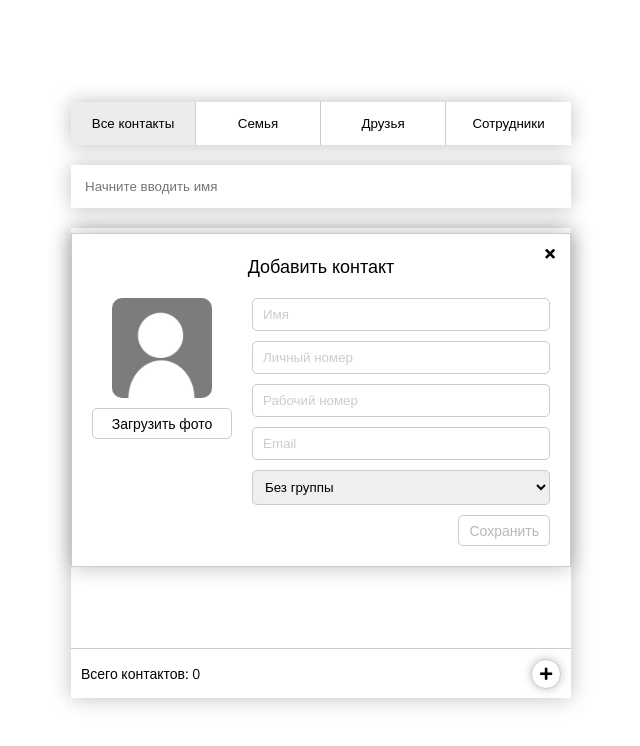
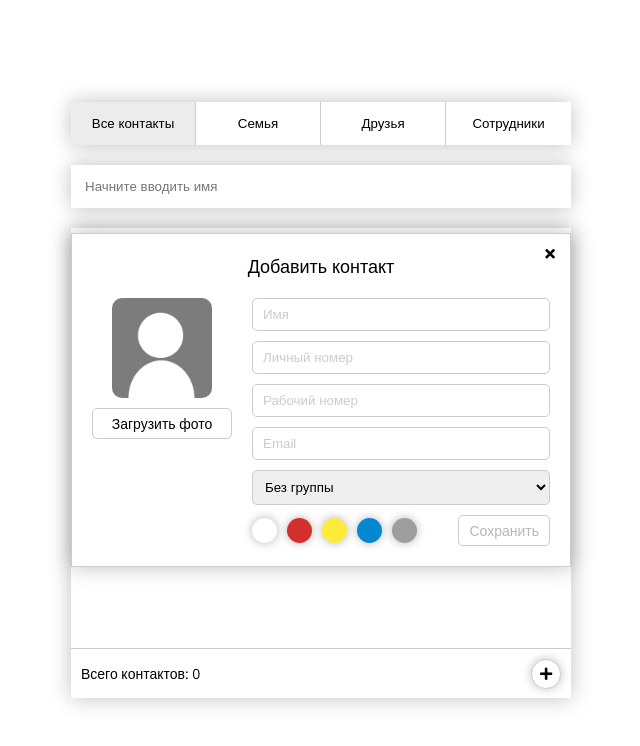
Before and after one commit to rkoshovyi/vue-contacts, a Vue app: page / in a window 1280 px wide. Both pictures are taken after a click on the element 865 px from the left and 673 px from the top of the page. Shown: the top 746 px of the page, without its empty margins (319-959 px from the left). Built offline with nearby package versions, Linux system fonts and the light colour scheme.

Commit message:
group search fix, added binding colors to contacts, added confirm modals

```diff
--- a/src/components/AddEditModal.vue
+++ b/src/components/AddEditModal.vue
@@ -47,11 +47,19 @@
                     :value="group.name">{{ group.name }}</option>
           </select>
         </div>
+        <div class="modal-inputs-bottom">
+          <ul class="modal-contact-colors">
+            <li class="modal-contact-color"
+                v-for="color in colors"
+                :class="color.colorName"
+                @click="newContact.color = color.colorName"></li>
+          </ul>
           <div class="save-contact-button">
             <input type="submit" value="Сохранить"
                    @click="$emit('addContact', newContact), hideModals()"
                    @click.prevent.self
                    :disabled="required">
+          </div>
       </div>
       </div>
     </div>
@@ -100,11 +108,19 @@
                     :value="group.name">{{ group.name }}</option>
           </select>
         </div>
+        <div class="modal-inputs-bottom">
+          <ul class="modal-contact-colors">
+            <li class="modal-contact-color"
+                v-for="color in colors"
+                :class="color.colorName"
+                @click="editableContact.color = color.colorName"></li>
+          </ul>
           <div class="save-contact-button">
             <input type="submit" value="Сохранить"
                    @click="$emit('editContact', [editableContact, indexOfEdit]), hideModals()"
                    @click.prevent.self
                    :disabled="required">
+          </div>
       </div>
       </div>
     </div>
@@ -131,7 +147,8 @@ export default {
         email: null,
         image: '',
         isFavorite: false,
-        contactGroup: 'Без группы'
+        contactGroup: 'Без группы',
+        color: 'white'
       },
       editableContact: {},
       disabled: true,
@@ -149,6 +166,23 @@ export default {
           name: 'Сотрудники'
         }
       ],
+      colors: [
+        {
+          colorName: 'white'
+        },
+        {
+          colorName: 'red'
+        },
+        {
+          colorName: 'yellow'
+        },
+        {
+          colorName: 'blue'
+        },
+        {
+          colorName: 'gray'
+        }
+      ]
     }
   },
   computed: {
@@ -189,7 +223,6 @@ export default {
     editContactShow(editableContactInfo, index) {
       this.isEditContactShow = true;
       this.isAddContactShow = false;
-
       this.editableContact = cloneDeep(editableContactInfo);
       this.indexOfEdit = index;
     },
@@ -197,7 +230,6 @@ export default {
     hideModals() {
       this.isAddContactShow = false;
       this.isEditContactShow = false;
-
       this.clearInputs();
     },
 
@@ -351,6 +383,50 @@ export default {
         }
     }
 
+    .modal-inputs-bottom {
+      display: flex;
+      justify-content: space-between;
+    }
+
+    .modal-contact-colors {
+      display: flex;
+      align-items: center;
+    }
+
+    .modal-contact-color {
+      width: 25px;
+      height: 25px;
+      margin-right: 10px;
+      border-radius: 50%;
+      transition: .3s;
+      cursor: pointer;
+      box-shadow: 0 0 10px rgba(#000, .3);
+
+      &.white {
+        background-color: white;
+      }
+
+      &.red {
+        background-color: #D32F2F;
+      }
+
+      &.yellow {
+        background-color: #FFEB3B;
+      }
+
+      &.blue {
+        background-color: #0288D1;
+      }
+
+      &.gray {
+        background-color: #9E9E9E;
+      }
+
+      &:hover {
+        transform: scale(1.1);
+      }
+    }
+
     .modal-close {
         position: absolute;
         top: 10px;
--- a/src/components/Contacts.vue
+++ b/src/components/Contacts.vue
@@ -17,6 +17,8 @@
     <ul class="contacts-list">
       <div v-if="contactsList.length">
         <li class="contact" v-for="contact in filteredContacts">
+          <div class="contact-wrapper"
+               :class="contact.color">
             <div class="contact-image">
               <img v-if="contact.image" :src="contact.image">
               <img v-else src="../assets/no-avatar.jpg" />
@@ -67,6 +69,16 @@
             <div class="edit-button contact-button" @click="$emit('editContactShow', contact)"><i class="fas fa-pen"></i></div>
 
             <div class="delete-button contact-button" @click="deleteContact(contact)"><i class="fas fa-times"></i></div>
+          </div>
+
+          <div class="delete-contact-modal" v-show="isDeleteModalShow">
+            <button type="button" @click="deleteContactConfirmModal()">Удалить</button>
+            <button type="button" @click="isDeleteModalShow = false">Отмена</button>
+          </div>
+
+          <div class="contact-saved" v-show="isContactSavedShow">
+            Контакт сохранён!
+          </div>
         </li>
       </div>
       <p v-else class="no-contacts">Контактов нет</p>
@@ -88,15 +100,15 @@ export default {
   name: 'Contacts',
   data() {
     return {
-      contact: {
-        name: null,
-        phoneNumber: null,
-        workNumber: null,
-        email: null,
-        image: '',
-        isFavorite: false,
-        contactGroup: ''
-      },
+      // contact: {
+      //   name: null,
+      //   phoneNumber: null,
+      //   workNumber: null,
+      //   email: null,
+      //   image: '',
+      //   isFavorite: false,
+      //   contactGroup: ''
+      // },
       contactsList: [],
       filterValue: '',
       groups: [
@@ -110,20 +122,26 @@ export default {
           name: 'Сотрудники'
         }
       ],
-      activeGroup: ''
+      activeGroup: '',
+      isDeleteModalShow: false,
+      isContactSavedShow: false,
+      deleteContactConfirmIndex: ''
     }
   },
   mounted() {
     this.getContacts();
   },
   computed: {
-
     filteredContacts() {
       return this.contactsList.filter(contact => {
-        if (this.filterValue) {
+        if (this.filterValue && this.activeGroup === '') {
           return contact.name.toUpperCase().includes(this.filterValue.toUpperCase())
         } else if (this.activeGroup !== '') {
+          if (this.filterValue) {
+            return (contact.name.toUpperCase().includes(this.filterValue.toUpperCase()) && contact.contactGroup == this.activeGroup)
+          } else {
             return contact.contactGroup == this.activeGroup
+          }
         } else {
           return contact
         }
@@ -168,11 +186,13 @@ export default {
     addContact(newContactInfo) {
       this.contactsList.push(newContactInfo);
       this.saveContactsList();
+      this.contactSavedModal();
     },
 
     editContact(editableContactInfo, index) {
       this.$set(this.contactsList, index, editableContactInfo);
       this.saveContactsList();
+      this.contactSavedModal();
     },
 
     getContacts() {
@@ -191,8 +211,21 @@ export default {
     },
 
     deleteContact(contact) {
-      this.$delete(this.contactsList, this.contactsList.indexOf(contact));
+      this.deleteContactConfirmIndex = this.contactsList.indexOf(contact);
+      this.isDeleteModalShow = true;
+    },
+
+    deleteContactConfirmModal() {
+      this.$delete(this.contactsList, this.deleteContactConfirmIndex);
       this.saveContactsList();
+      this.isDeleteModalShow = false;
+    },
+
+    contactSavedModal() {
+      this.isContactSavedShow = true;
+      setTimeout(() => {
+        this.isContactSavedShow = false;
+      }, 1000)
     }
   }
 }
@@ -248,19 +281,41 @@ export default {
 .contacts-list {
     width: 100%;
     height: 420px;
-    padding: 0 10px;
     overflow-y: auto;
 }
 
 .contact {
-    position: relative;
-    display: flex;
-    padding: 10px 0;
     border-bottom: 1px solid #ccc;
 
     &:last-child {
         border: none;
         margin-bottom: 0;
+    }
+}
+
+.contact-wrapper {
+    position: relative;
+    display: flex;
+    padding: 10px;
+
+    &.white {
+      background-color: white;
+    }
+
+    &.red {
+      background-color: rgba(#D32F2F, .5);
+    }
+
+    &.yellow {
+      background-color: rgba(#FFEB3B, .5);
+    }
+
+    &.blue {
+      background-color: rgba(#0288D1, .5);
+    }
+
+    &.gray {
+      background-color: rgba(#9E9E9E, .5);
     }
 
     .contact-image {
@@ -268,7 +323,7 @@ export default {
         width: 80px;
         height: 80px;
         margin-right: 20px;
-        border-radius: 10px;
+        border-radius: 50%;
         overflow: hidden;
 
         img {
@@ -313,15 +368,15 @@ export default {
         transition: 0.3s;
 
         &.favorite-button {
-            right: 55px;
+            right: 60px;
         }
 
         &.edit-button {
-            right: 30px;
+            right: 35px;
         }
 
         &.delete-button {
-            right: 5px;
+            right: 10px;
         }
 
         &:hover {
@@ -362,4 +417,22 @@ export default {
       }
   }
 }
+
+.delete-contact-modal {
+  position: absolute;
+  top: 50%;
+  left: 50%;
+  transform: translate(-50%, -50%);
+  padding: 20px;
+  background-color: #fff;
+}
+
+.contact-saved {
+    position: absolute;
+    top: 50%;
+    left: 50%;
+    transform: translate(-50%, -50%);
+    padding: 20px;
+    background-color: #fff;
+}
 </style>
```
Also changed, not shown: 10 other files (tests, documents, lock files or other folders). Lines whose indentation alone changed are shown as unchanged.
